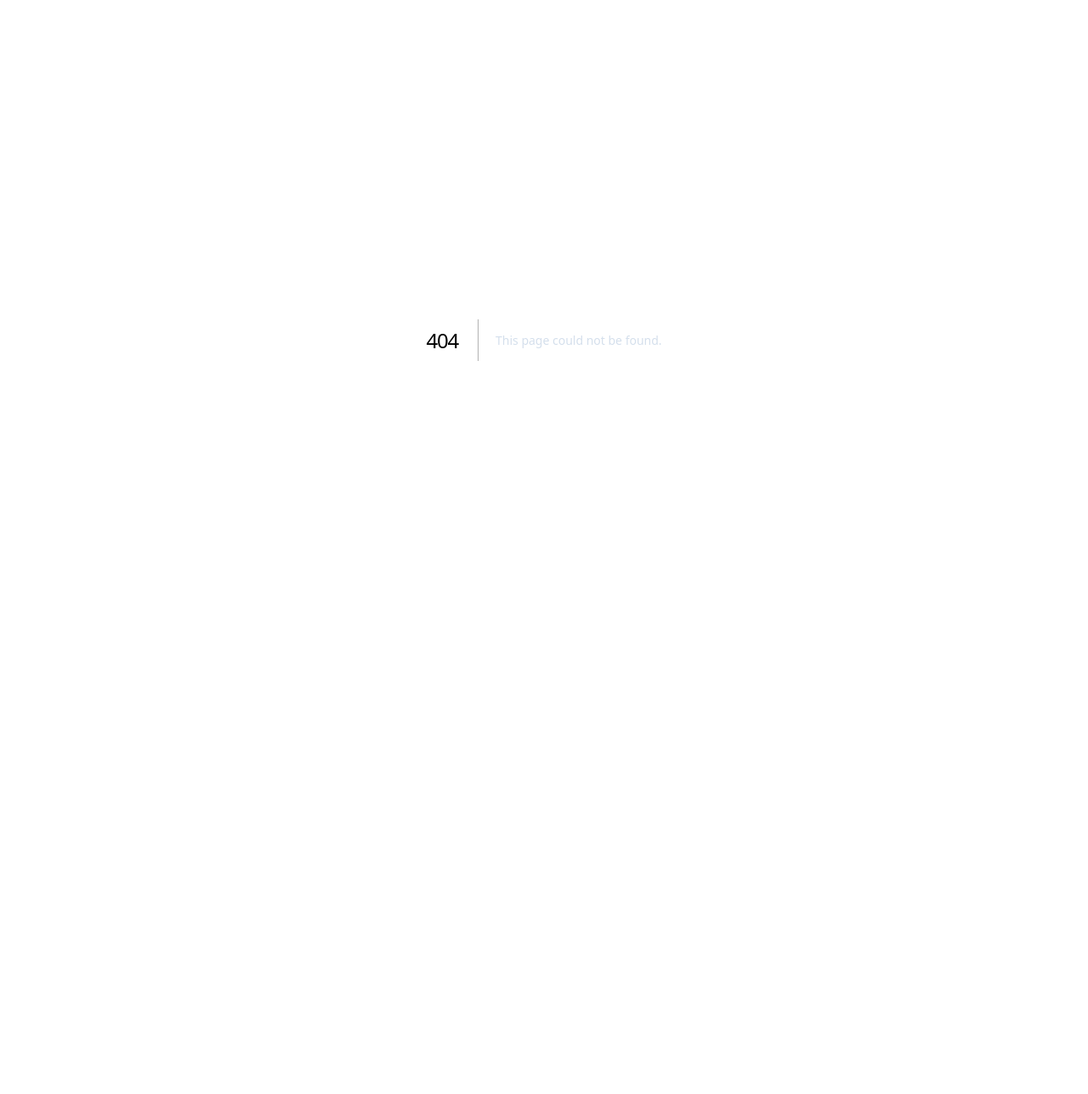
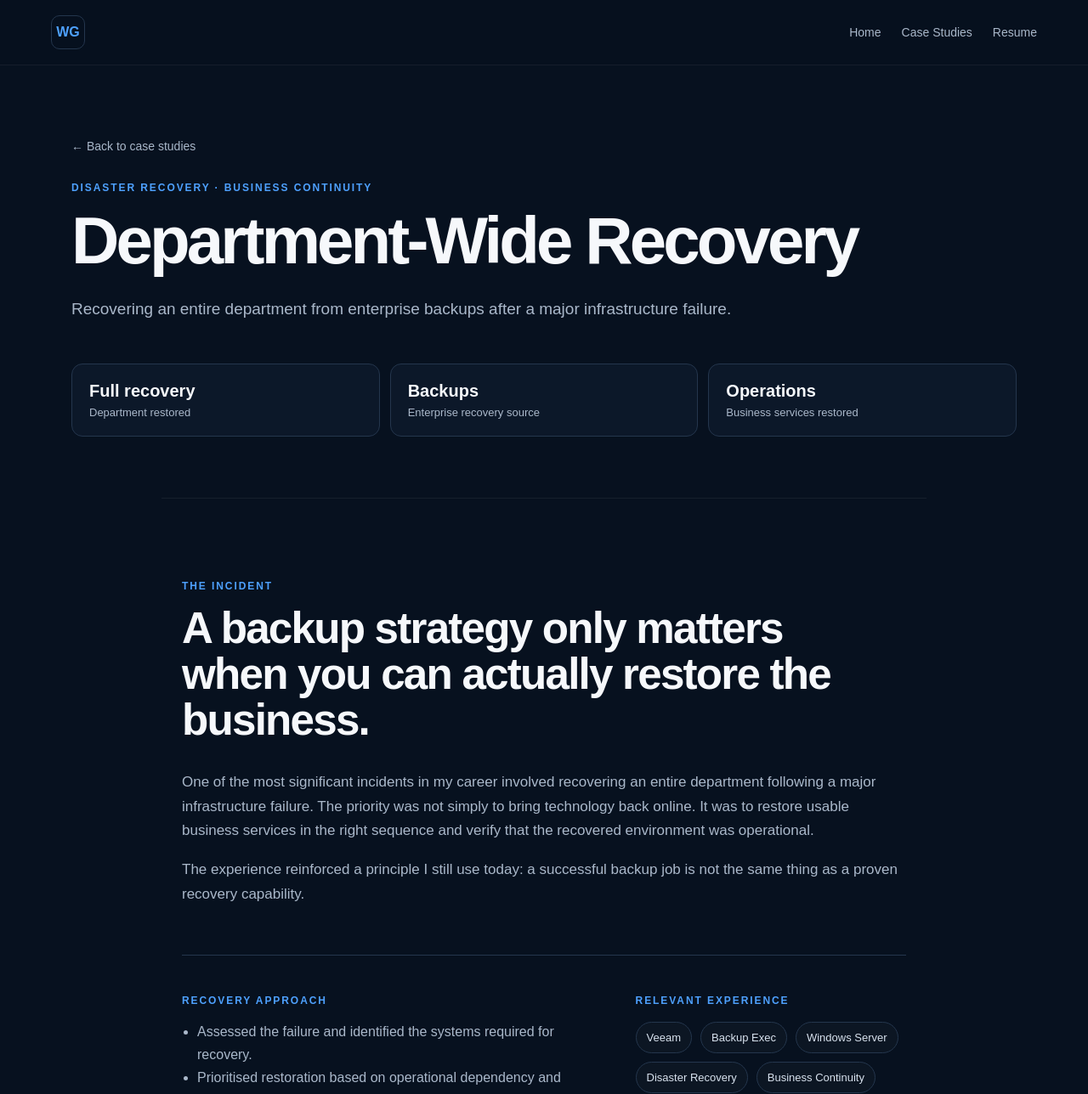
Before and after one commit to wgrobler72/willemgrobler-tech, a Next.js app: page /case-studies/disaster-recovery in a window 1280 px wide. Before the commit this address had no page. Shown: the top 1288 px of the page at 85% size. Before the commit the page ends 800 px from the top, so only its background shows below. Built offline with nearby package versions, Linux system fonts and the light colour scheme.

Commit message:
Add resume and recruiter case studies

```diff
--- /dev/null
+++ b/app/case-studies/disaster-recovery/page.tsx
@@ -0,0 +1,28 @@
+export default function DisasterRecoveryCaseStudy() {
+  return (
+    <main>
+      <header className="nav"><a className="brand" href="/">WG</a><nav><a href="/">Home</a><a href="/#case-studies">Case Studies</a><a href="/Willem-Grobler-Senior-Infrastructure-Resume.pdf" target="_blank">Resume</a></nav></header>
+      <section className="caseHero">
+        <a className="breadcrumb" href="/#case-studies">← Back to case studies</a>
+        <div className="eyebrow">DISASTER RECOVERY · BUSINESS CONTINUITY</div>
+        <h1>Department-Wide Recovery</h1>
+        <p className="lead">Recovering an entire department from enterprise backups after a major infrastructure failure.</p>
+        <div className="caseStats"><div><strong>Full recovery</strong><span>Department restored</span></div><div><strong>Backups</strong><span>Enterprise recovery source</span></div><div><strong>Operations</strong><span>Business services restored</span></div></div>
+      </section>
+      <section className="section caseBody">
+        <div className="sectionLabel">THE INCIDENT</div>
+        <h3>A backup strategy only matters when you can actually restore the business.</h3>
+        <p>One of the most significant incidents in my career involved recovering an entire department following a major infrastructure failure. The priority was not simply to bring technology back online. It was to restore usable business services in the right sequence and verify that the recovered environment was operational.</p>
+        <p>The experience reinforced a principle I still use today: a successful backup job is not the same thing as a proven recovery capability.</p>
+
+        <div className="caseColumns">
+          <div><div className="sectionLabel">RECOVERY APPROACH</div><ul><li>Assessed the failure and identified the systems required for recovery.</li><li>Prioritised restoration based on operational dependency and business impact.</li><li>Recovered systems from enterprise backups.</li><li>Verified restored services rather than relying only on backup-job status.</li><li>Worked through issues until the department could resume operations.</li><li>Used the incident to strengthen the focus on restore readiness and disaster-recovery planning.</li></ul></div>
+          <div><div className="sectionLabel">RELEVANT EXPERIENCE</div><div className="chips"><span>Veeam</span><span>Backup Exec</span><span>Windows Server</span><span>Disaster Recovery</span><span>Business Continuity</span><span>Incident Management</span></div></div>
+        </div>
+
+        <div className="callout"><strong>What this demonstrates</strong><p>I treat recovery as an operational capability, not a checkbox. My focus is on restoreability, prioritisation, verification and getting the business working again.</p></div>
+        <div className="actions"><a className="primary" href="/Willem-Grobler-Senior-Infrastructure-Resume.pdf" target="_blank">Download Resume</a><a className="secondary" href="mailto:willemgrobler72@gmail.com">Contact Me</a></div>
+      </section>
+    </main>
+  );
+}
--- a/app/globals.css
+++ b/app/globals.css
@@ -1,21 +1,19 @@
-:root{
-  --bg:#07111f; --panel:#0c1829; --panel2:#0f2036; --text:#f6f8fb;
-  --muted:#aab8ca; --line:#24364d; --accent:#4ea1ff; --max:1160px;
-}
-*{box-sizing:border-box} html{scroll-behavior:smooth} body{margin:0;background:var(--bg);color:var(--text);font-family:Arial,Helvetica,sans-serif}
-a{color:inherit;text-decoration:none}.nav{position:sticky;top:0;z-index:20;display:flex;align-items:center;justify-content:space-between;padding:18px max(24px,calc((100vw - var(--max))/2));background:rgba(7,17,31,.92);backdrop-filter:blur(14px);border-bottom:1px solid rgba(255,255,255,.06)}
-.brand{display:grid;place-items:center;width:40px;height:40px;border:1px solid var(--line);border-radius:10px;font-weight:800;color:var(--accent)}
-nav{display:flex;gap:24px;font-size:14px;color:var(--muted)}nav a:hover{color:var(--text)}
-.hero,.section{max-width:var(--max);margin:0 auto;padding:96px 24px}.hero{padding-top:120px}.eyebrow,.sectionLabel,.tag{font-size:12px;letter-spacing:.16em;font-weight:800;color:var(--accent)}
-h1{font-size:clamp(52px,8vw,94px);line-height:.95;margin:18px 0 20px;letter-spacing:-.05em}h2{font-size:clamp(21px,3vw,32px);font-weight:500;color:#d4dfec;max-width:900px;line-height:1.35}h2 span{color:var(--accent)}
-.lead{max-width:800px;color:var(--muted);font-size:19px;line-height:1.7;margin-top:28px}.actions{display:flex;gap:12px;flex-wrap:wrap;margin-top:30px}.primary,.secondary{padding:13px 18px;border-radius:9px;font-weight:700}.primary{background:var(--accent);color:#06101c}.secondary{border:1px solid var(--line);background:var(--panel)}
+:root{--bg:#07111f;--panel:#0c1829;--panel2:#0f2036;--text:#f6f8fb;--muted:#aab8ca;--line:#24364d;--accent:#4ea1ff;--max:1160px}
+*{box-sizing:border-box}html{scroll-behavior:smooth}body{margin:0;background:var(--bg);color:var(--text);font-family:Arial,Helvetica,sans-serif}a{color:inherit;text-decoration:none}
+.nav{position:sticky;top:0;z-index:20;display:flex;align-items:center;justify-content:space-between;padding:18px max(24px,calc((100vw - var(--max))/2));background:rgba(7,17,31,.92);backdrop-filter:blur(14px);border-bottom:1px solid rgba(255,255,255,.06)}
+.brand{display:grid;place-items:center;width:40px;height:40px;border:1px solid var(--line);border-radius:10px;font-weight:800;color:var(--accent)}nav{display:flex;gap:24px;font-size:14px;color:var(--muted)}nav a:hover{color:var(--text)}
+.hero,.section,.caseHero{max-width:var(--max);margin:0 auto;padding:96px 24px}.hero{padding-top:120px}.caseHero{padding-top:86px;padding-bottom:72px}.eyebrow,.sectionLabel,.tag{font-size:12px;letter-spacing:.16em;font-weight:800;color:var(--accent)}
+h1{font-size:clamp(52px,8vw,94px);line-height:.95;margin:18px 0 20px;letter-spacing:-.05em}.caseHero h1{font-size:clamp(46px,7vw,78px);max-width:1000px}h2{font-size:clamp(21px,3vw,32px);font-weight:500;color:#d4dfec;max-width:900px;line-height:1.35}h2 span{color:var(--accent)}
+.lead{max-width:800px;color:var(--muted);font-size:19px;line-height:1.7;margin-top:28px}.availability{display:flex;align-items:center;gap:9px;margin-top:20px;color:#d8e2ee;font-size:14px}.availability span{width:9px;height:9px;border-radius:50%;background:#4fd18b;box-shadow:0 0 0 4px rgba(79,209,139,.1)}
+.actions{display:flex;gap:12px;flex-wrap:wrap;margin-top:30px}.primary,.secondary{padding:13px 18px;border-radius:9px;font-weight:700}.primary{background:var(--accent);color:#06101c}.secondary{border:1px solid var(--line);background:var(--panel)}.primary:hover,.secondary:hover{transform:translateY(-1px)}
 .metrics{display:grid;grid-template-columns:repeat(4,1fr);gap:12px;margin-top:70px}.metric{padding:22px;border:1px solid var(--line);border-radius:14px;background:linear-gradient(180deg,var(--panel),rgba(12,24,41,.5))}.metric strong{display:block;font-size:34px}.metric span{color:var(--muted);font-size:13px}
-.section{border-top:1px solid rgba(255,255,255,.06)}.section h3{font-size:clamp(32px,4vw,52px);line-height:1.05;letter-spacing:-.035em;margin:16px 0 32px;max-width:760px}.twoCol{display:grid;grid-template-columns:1fr 1fr;gap:80px}.twoCol h3{margin:0}.twoCol p,.card p,.case p,.project p,.contact p{color:var(--muted);line-height:1.7}
+.section{border-top:1px solid rgba(255,255,255,.06)}.section h3{font-size:clamp(32px,4vw,52px);line-height:1.05;letter-spacing:-.035em;margin:16px 0 32px;max-width:820px}.sectionIntro{max-width:760px;color:var(--muted);font-size:17px;line-height:1.7;margin:-12px 0 34px}.twoCol{display:grid;grid-template-columns:1fr 1fr;gap:80px}.twoCol h3{margin:0}.twoCol p,.card p,.case p,.project p,.contact p,.caseBody p{color:var(--muted);line-height:1.7}
 .alt{max-width:none;padding-left:max(24px,calc((100vw - var(--max))/2));padding-right:max(24px,calc((100vw - var(--max))/2));background:var(--panel)}
-.grid3{display:grid;grid-template-columns:repeat(3,1fr);gap:14px}.grid2{display:grid;grid-template-columns:repeat(2,1fr);gap:14px}.card,.case{padding:24px;border:1px solid var(--line);border-radius:14px;background:rgba(255,255,255,.015)}.card h4,.case h4,.project h4,.job h4{font-size:20px;margin:0 0 10px}.case .tag{margin-bottom:18px}
-.timeline{display:grid;gap:12px}.job{display:grid;grid-template-columns:190px 1fr;gap:32px;padding:28px 0;border-top:1px solid var(--line)}.period{color:var(--accent);font-weight:700;font-size:14px}.company{color:var(--muted);margin-bottom:12px}.job ul{padding-left:18px;color:var(--muted);line-height:1.65}
-.projectList{display:grid}.project{display:grid;grid-template-columns:260px 1fr;gap:30px;padding:22px 0;border-top:1px solid var(--line)}.project h4{margin:0}.chips{display:flex;flex-wrap:wrap;gap:10px;margin-top:28px}.chips span{border:1px solid var(--line);padding:10px 12px;border-radius:999px;color:#d8e2ee;font-size:13px;background:rgba(255,255,255,.02)}
+.grid3{display:grid;grid-template-columns:repeat(3,1fr);gap:14px}.grid2{display:grid;grid-template-columns:repeat(2,1fr);gap:14px}.card,.case{padding:24px;border:1px solid var(--line);border-radius:14px;background:rgba(255,255,255,.015)}.card h4,.case h4,.project h4,.job h4{font-size:20px;margin:0 0 10px}.case .tag{margin-bottom:18px}.result{display:block;color:#dce8f5;font-size:14px;margin-bottom:12px}.caseLink{transition:border-color .18s ease,transform .18s ease,background .18s ease}.caseLink:hover{border-color:#3f6d9e;transform:translateY(-3px);background:rgba(78,161,255,.04)}.readMore{display:inline-block;color:var(--accent);font-weight:700;font-size:14px;margin-top:8px}
+.timeline{display:grid;gap:12px}.job{display:grid;grid-template-columns:190px 1fr;gap:32px;padding:28px 0;border-top:1px solid var(--line)}.period{color:var(--accent);font-weight:700;font-size:14px}.company{color:var(--muted);margin-bottom:12px}.job ul,.caseBody ul{padding-left:18px;color:var(--muted);line-height:1.7}
+.projectList{display:grid}.project{display:grid;grid-template-columns:260px 1fr;gap:30px;padding:22px 0;border-top:1px solid var(--line)}.project h4{margin:0}.projectCta{margin-top:28px}.chips{display:flex;flex-wrap:wrap;gap:10px;margin-top:28px}.chips span{border:1px solid var(--line);padding:10px 12px;border-radius:999px;color:#d8e2ee;font-size:13px;background:rgba(255,255,255,.02)}
 .contact{text-align:center}.contact h3{margin-left:auto;margin-right:auto}.contact p{font-size:18px}.contact .actions{justify-content:center}
+.breadcrumb{display:inline-block;color:var(--muted);font-size:14px;margin-bottom:34px}.breadcrumb:hover{color:var(--text)}.caseStats{display:grid;grid-template-columns:repeat(3,1fr);gap:12px;margin-top:48px}.caseStats div{padding:20px;border:1px solid var(--line);border-radius:13px;background:var(--panel)}.caseStats strong{display:block;font-size:20px}.caseStats span{display:block;color:var(--muted);font-size:13px;margin-top:6px}.caseBody{max-width:900px}.caseBody>p{font-size:17px}.caseColumns{display:grid;grid-template-columns:1.2fr .8fr;gap:56px;margin-top:56px;padding-top:46px;border-top:1px solid var(--line)}.caseColumns .chips{margin-top:18px}.callout{margin-top:56px;padding:28px;border:1px solid #31567f;border-radius:14px;background:rgba(78,161,255,.06)}.callout strong{font-size:18px}.callout p{margin-bottom:0}
 footer{max-width:var(--max);margin:0 auto;padding:28px 24px 50px;border-top:1px solid var(--line);display:flex;justify-content:space-between;color:var(--muted);font-size:13px}
-@media(max-width:800px){nav{display:none}.metrics{grid-template-columns:repeat(2,1fr)}.twoCol,.grid3,.grid2{grid-template-columns:1fr;gap:20px}.job,.project{grid-template-columns:1fr;gap:8px}.hero,.section{padding-top:72px;padding-bottom:72px}h1{font-size:54px}}
-@media(max-width:480px){.metrics{grid-template-columns:1fr}.hero{padding-top:76px}.actions a{width:100%;text-align:center}}
+@media(max-width:800px){nav{display:none}.metrics,.caseStats{grid-template-columns:repeat(2,1fr)}.twoCol,.grid3,.grid2,.caseColumns{grid-template-columns:1fr;gap:20px}.job,.project{grid-template-columns:1fr;gap:8px}.hero,.section,.caseHero{padding-top:72px;padding-bottom:72px}h1{font-size:54px}}
+@media(max-width:480px){.metrics,.caseStats{grid-template-columns:1fr}.hero{padding-top:76px}.actions a{width:100%;text-align:center}footer{flex-direction:column;gap:8px}}
```
Also changed, not shown: app/case-studies/microsoft-365-azure-migration/page.tsx (added, +28 -0 lines), app/page.tsx (+21 -26 lines), 1 other file (tests, documents, lock files or other folders).
